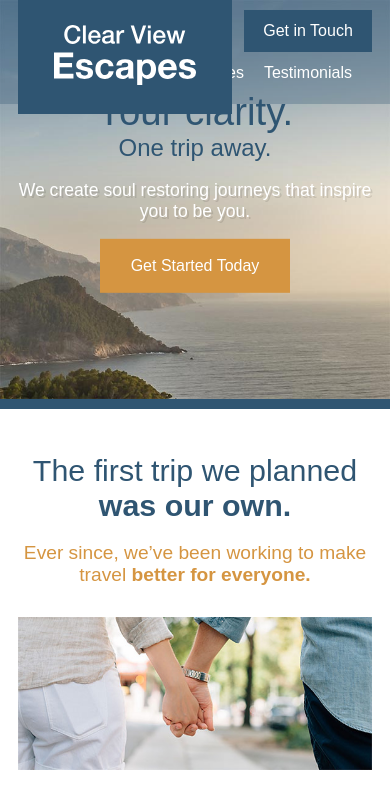
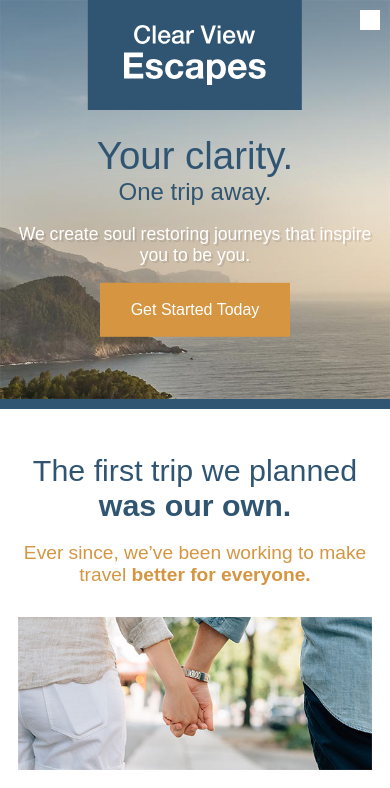
Before and after one commit to chrisco/ts, a website: page app/index.html in a window 390 px wide. Shown: the top 788 px of the page. Drawn offline with Linux system fonts and the light colour scheme.

Commit message:
Header styling for small screens modified:   app/assets/styles/modules/_large-hero.css modified:   app/assets/styles/modules/_site-header.css modified:   app/index.html

```diff
--- a/app/assets/styles/modules/_large-hero.css
+++ b/app/assets/styles/modules/_large-hero.css
@@ -7,12 +7,16 @@
   }
 
   &__text-content {
+    padding-top: 88px;
     position: absolute;
     top: 50%;
     transform: translateY(-50%);
     left: 0;
     width: 100%;
     text-align: center;
+    @mixin atMedium {
+      padding-top: 60px;
+    }
   }
 
   &__title {
--- a/app/assets/styles/modules/_site-header.css
+++ b/app/assets/styles/modules/_site-header.css
@@ -1,9 +1,11 @@
 .site-header {
   position: absolute;
   z-index: 2;
-  background-color: rgba($mainBlue, .3);
   width: 100%;
   padding: 10px 0;
+  @mixin atMedium {
+    background-color: rgba($mainBlue, .3);
+  }
 
   &__btn-container {
     float: right;
@@ -12,7 +14,37 @@
   &__logo {
     position: absolute;
     top: 0;
+    left: 50%;
+    transform: translateX(-50%);
+    transform-origin: 50% 0;
     background-color: $mainBlue;
     padding: 25px 36px;
+    @mixin atMedium {
+      left: auto;
+      transform: translateX(0);
+    }
+  }
+
+  &__logo__graphic {
+    text-indent: -9999px;
+  }
+
+  &__menu-icon {
+    width: 20px;
+    height: 20px;
+    background-color: #fff;
+    position: absolute;
+    top: 10px;
+    right: 10px;
+    @mixin atMedium {
+      display: none;
+    }
+  }
+
+  &__menu-content {
+    display: none;
+    @mixin atMedium {
+      display: block;
+    }
   }
 }
--- a/app/index.html
+++ b/app/index.html
@@ -14,8 +14,12 @@
   <header class="site-header">
     <div class="wrapper">
       <div class="site-header__logo">
-        <img src="assets/images/icons/clear-view-escapes.svg">
+        <div class="site-header__logo__graphic icon icon--clear-view-escapes">Clear View Escapes</div>
       </div>
+      <div class="site-header__menu-icon">
+
+      </div>
+      <div class="site-header__menu-content">
         <div class="site-header__btn-container">
           <a href="#" class="btn">Get in Touch</a>
         </div>
@@ -26,6 +30,7 @@
             <li><a href="#testimonials">Testimonials</a></li>
           </ul>
         </nav>
+      </div>
     </div>
   </header>
 
--- a/app/temp/styles/styles.css
+++ b/app/temp/styles/styles.css
@@ -430,6 +430,7 @@ a {
 }
 
 .large-hero__text-content {
+    padding-top: 88px;
     position: absolute;
     top: 50%;
     -webkit-transform: translateY(-50%);
@@ -437,6 +438,13 @@ a {
     left: 0;
     width: 100%;
     text-align: center;
+}
+
+@media(min-width: 800px) {
+
+    .large-hero__text-content {
+        padding-top: 60px;
+    }
 }
 
 .large-hero__title {
@@ -1061,9 +1069,15 @@ Instead edit gulp/templates/sprite */
 .site-header {
   position: absolute;
   z-index: 2;
-  background-color: rgba(47,85,114, .3);
   width: 100%;
   padding: 10px 0;
+}
+
+@media(min-width: 800px) {
+
+    .site-header {
+        background-color: rgba(47,85,114, .3);
+    }
 }
 
 .site-header__btn-container {
@@ -1073,8 +1087,53 @@ Instead edit gulp/templates/sprite */
 .site-header__logo {
     position: absolute;
     top: 0;
+    left: 50%;
+    -webkit-transform: translateX(-50%);
+            transform: translateX(-50%);
+    -webkit-transform-origin: 50% 0;
+            transform-origin: 50% 0;
     background-color: #2f5572;
     padding: 25px 36px;
+}
+
+@media(min-width: 800px) {
+
+    .site-header__logo {
+        left: auto;
+        -webkit-transform: translateX(0);
+                transform: translateX(0);
+    }
+}
+
+.site-header__logo__graphic {
+    text-indent: -9999px;
+}
+
+.site-header__menu-icon {
+    width: 20px;
+    height: 20px;
+    background-color: #fff;
+    position: absolute;
+    top: 10px;
+    right: 10px;
+}
+
+@media(min-width: 800px) {
+
+    .site-header__menu-icon {
+        display: none;
+    }
+}
+
+.site-header__menu-content {
+    display: none;
+}
+
+@media(min-width: 800px) {
+
+    .site-header__menu-content {
+        display: block;
+    }
 }
 
 .primary-nav--pull-right {
```
Also changed, not shown: README.md. Lines whose indentation alone changed are shown as unchanged.
